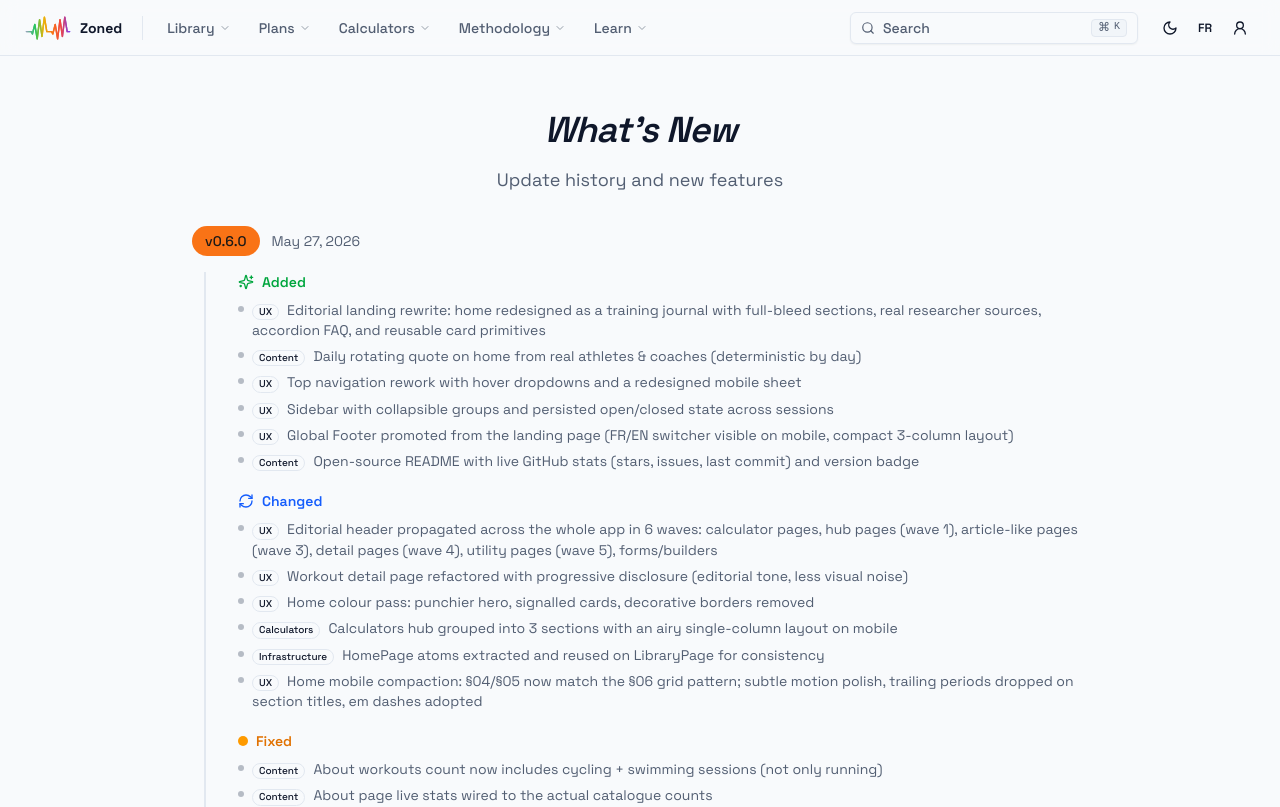
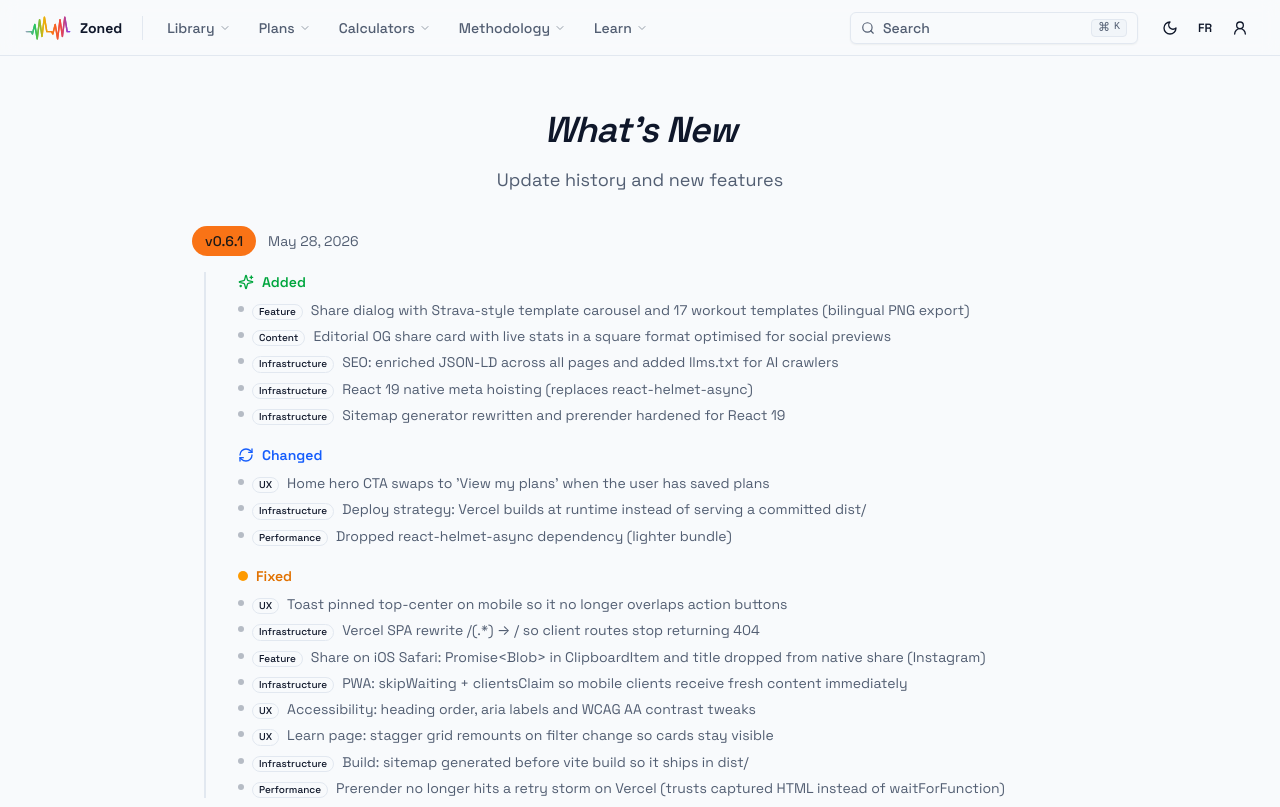
Before and after one commit to alarboulletmarin/zoned, a React (Vite) app: page /changelog in a window 1280 px wide. Shown: the top 807 px of the page. Built offline with nearby package versions, Linux system fonts and the light colour scheme.

Commit message:
chore(release): v0.6.1

```diff
--- a/package.json
+++ b/package.json
@@ -1,6 +1,6 @@
 {
   "name": "zoned",
-  "version": "0.6.0",
+  "version": "0.6.1",
   "type": "module",
   "private": true,
   "scripts": {
--- a/src/data/changelog/data.ts
+++ b/src/data/changelog/data.ts
@@ -1,6 +1,114 @@
 import type { ChangelogVersion } from "./types";
 
 export const changelogVersions: ChangelogVersion[] = [
+  {
+    version: "0.6.1",
+    date: "2026-05-28",
+    changes: {
+      added: [
+        {
+          text: "Dialog de partage avec carrousel style Strava et 17 templates de seance (export PNG bilingue)",
+          textEn: "Share dialog with Strava-style template carousel and 17 workout templates (bilingual PNG export)",
+          category: "Fonctionnalite",
+          categoryEn: "Feature",
+        },
+        {
+          text: "Carte OG editoriale avec stats live au format carre, optimisee pour les previews sociales",
+          textEn: "Editorial OG share card with live stats in a square format optimised for social previews",
+          category: "Contenu",
+          categoryEn: "Content",
+        },
+        {
+          text: "SEO : enrichissement JSON-LD sur toutes les pages et ajout de llms.txt pour les crawlers IA",
+          textEn: "SEO: enriched JSON-LD across all pages and added llms.txt for AI crawlers",
+          category: "Infrastructure",
+          categoryEn: "Infrastructure",
+        },
+        {
+          text: "Migration vers le meta hoisting natif de React 19 (remplace react-helmet-async)",
+          textEn: "React 19 native meta hoisting (replaces react-helmet-async)",
+          category: "Infrastructure",
+          categoryEn: "Infrastructure",
+        },
+        {
+          text: "Generateur de sitemap reecrit et prerender durci pour React 19",
+          textEn: "Sitemap generator rewritten and prerender hardened for React 19",
+          category: "Infrastructure",
+          categoryEn: "Infrastructure",
+        },
+      ],
+      changed: [
+        {
+          text: "CTA hero de la home bascule sur 'Voir mes plans' quand l'utilisateur a deja des plans sauvegardes",
+          textEn: "Home hero CTA swaps to 'View my plans' when the user has saved plans",
+          category: "UX",
+          categoryEn: "UX",
+        },
+        {
+          text: "Strategie de deploiement : Vercel build au runtime au lieu de servir un dist/ commite",
+          textEn: "Deploy strategy: Vercel builds at runtime instead of serving a committed dist/",
+          category: "Infrastructure",
+          categoryEn: "Infrastructure",
+        },
+        {
+          text: "Dependance react-helmet-async supprimee (bundle allege)",
+          textEn: "Dropped react-helmet-async dependency (lighter bundle)",
+          category: "Performance",
+          categoryEn: "Performance",
+        },
+      ],
+      fixed: [
+        {
+          text: "Toast positionne top-center sur mobile pour ne plus chevaucher les boutons d'action",
+          textEn: "Toast pinned top-center on mobile so it no longer overlaps action buttons",
+          category: "UX",
+          categoryEn: "UX",
+        },
+        {
+          text: "Vercel SPA rewrite /(.*) vers / pour que les routes client ne renvoient plus 404",
+          textEn: "Vercel SPA rewrite /(.*) → / so client routes stop returning 404",
+          category: "Infrastructure",
+          categoryEn: "Infrastructure",
+        },
+        {
+          text: "Share sur iOS Safari : Promise<Blob> dans ClipboardItem et title retire du native share (Instagram)",
+          textEn: "Share on iOS Safari: Promise<Blob> in ClipboardItem and title dropped from native share (Instagram)",
+          category: "Fonctionnalite",
+          categoryEn: "Feature",
+        },
+        {
+          text: "PWA : skipWaiting et clientsClaim forces pour que mobile recoive le contenu frais immediatement",
+          textEn: "PWA: skipWaiting + clientsClaim so mobile clients receive fresh content immediately",
+          category: "Infrastructure",
+          categoryEn: "Infrastructure",
+        },
+        {
+          text: "Accessibilite : ordre des headings, aria labels et contraste WCAG AA ajustes",
+          textEn: "Accessibility: heading order, aria labels and WCAG AA contrast tweaks",
+          category: "UX",
+          categoryEn: "UX",
+        },
+        {
+          text: "Learn page : la grille stagger se remonte au changement de filtre pour que les cards restent visibles",
+          textEn: "Learn page: stagger grid remounts on filter change so cards stay visible",
+          category: "UX",
+          categoryEn: "UX",
+        },
+        {
+          text: "Build : sitemap genere avant vite build pour qu'il soit shippe dans dist/",
+          textEn: "Build: sitemap generated before vite build so it ships in dist/",
+          category: "Infrastructure",
+          categoryEn: "Infrastructure",
+        },
+        {
+          text: "Prerender ne tombe plus dans une boucle de retry sur Vercel (HTML capture utilise au lieu de waitForFunction)",
+          textEn: "Prerender no longer hits a retry storm on Vercel (trusts captured HTML instead of waitForFunction)",
+          category: "Performance",
+          categoryEn: "Performance",
+        },
+      ],
+    },
+  },
   {
     version: "0.6.0",
     date: "2026-05-27",
```
Also changed, not shown: 2 other files (tests, documents, lock files or other folders).
